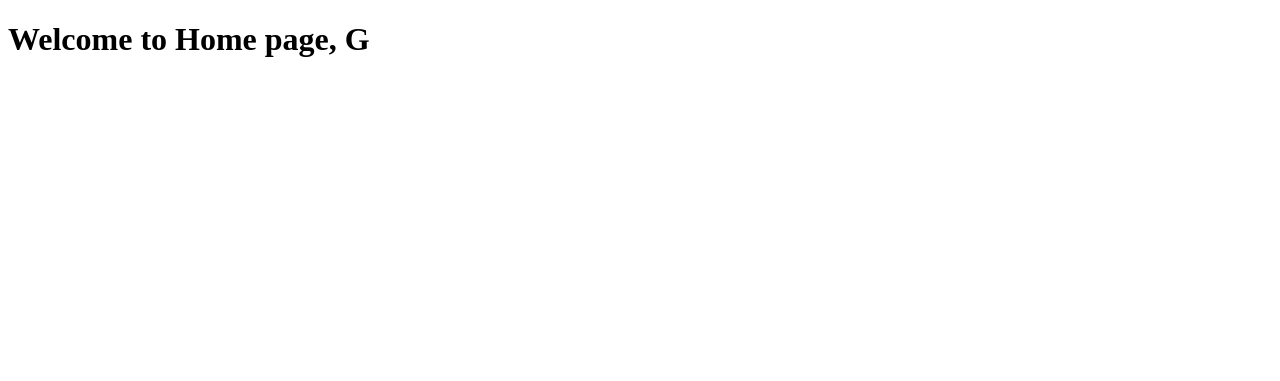
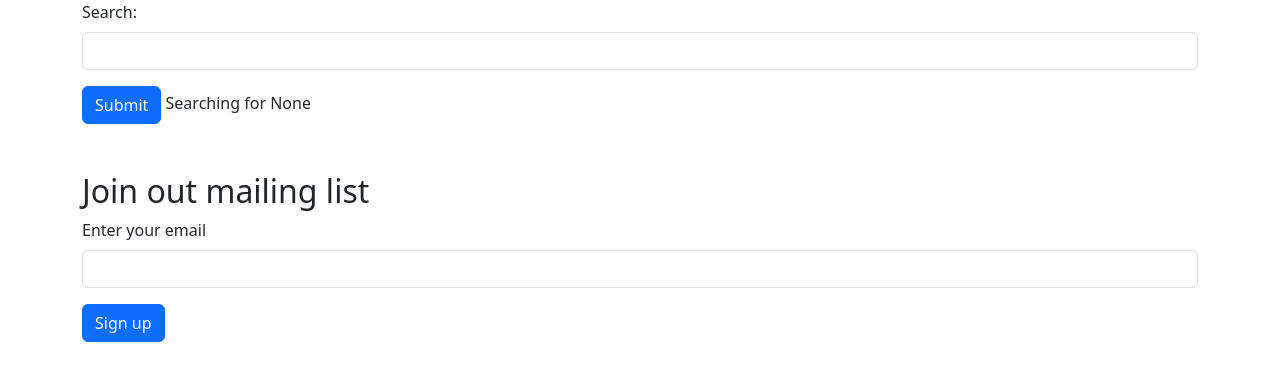
Before and after one commit to garycsy/movie_reviews, a Django app: page / in a window 1280 px wide. Shown: the top 381 px of the page. Run offline with Django 4.2, Linux system fonts and the light colour scheme.

Commit message:
Send GET request to signup view

```diff
--- a/django_projects/django_projects/urls.py
+++ b/django_projects/django_projects/urls.py
@@ -20,4 +20,5 @@ from movie_reviews import views as movieViews
 urlpatterns = [
     path('admin/', admin.site.urls),
     path('', movieViews.home),
+    path('signup/', movieViews.signup, name='signup')
 ]
--- a/django_projects/movie_reviews/templates/home.html
+++ b/django_projects/movie_reviews/templates/home.html
@@ -4,8 +4,30 @@
    <meta charset="UTF-8">
    <meta name="viewport" content="width=device-width, initial-scale=1.0">
    <title>Movie Reviews</title>
+   <link href="https://cdn.jsdelivr.net/npm/bootstrap@5.3.3/dist/css/bootstrap.min.css" rel="stylesheet" integrity="sha384-QWTKZyjpPEjISv5WaRU9OFeRpok6YctnYmDr5pNlyT2bRjXh0JMhjY6hW+ALEwIH" crossorigin="anonymous">
 </head>
 <body>
-   <h1>Welcome to Home page, {{ name }}</h1>
+    <div class="container">
+        <form>
+            <div class="mb-3">
+              <label class="form-label">Search:</label>
+              <input type="text" class="form-control" name="searchMovie" >
+            </div>
+            <button type="submit" class="btn btn-primary">Submit</button>
+            <label class="form-label">Searching for {{ searchTerm }}</label>
+        </form>
+        <br>
+        <br>
+        <h2>Join out mailing list</h2>
+        <form action="{% url 'signup' %}">
+            <div class="mb-3">
+                <label class="form-label">Enter your email</label>
+                <input type="email" class="form-control" name="email">
+            </div>
+            <button type="submit" class="btn btn-primary">
+                Sign up
+            </button>
+        </form>
+    </div>
 </body>
 </html>
--- a/django_projects/movie_reviews/views.py
+++ b/django_projects/movie_reviews/views.py
@@ -1,4 +1,12 @@
 from django.shortcuts import render
 
 def home(request):
-    return render(request, "home.html", {"name": "G"})
+    searchMovie = request.GET.get("searchMovie")
+
+    return render(request, "home.html", {"searchTerm": searchMovie})
+
+
+def signup(request):
+    email = request.GET.get("email")
+
+    return render(request, "signup.html", {"email": email})
```
Also changed, not shown: django_projects/movie_reviews/templates/signup.html (added, +11 -0 lines).
